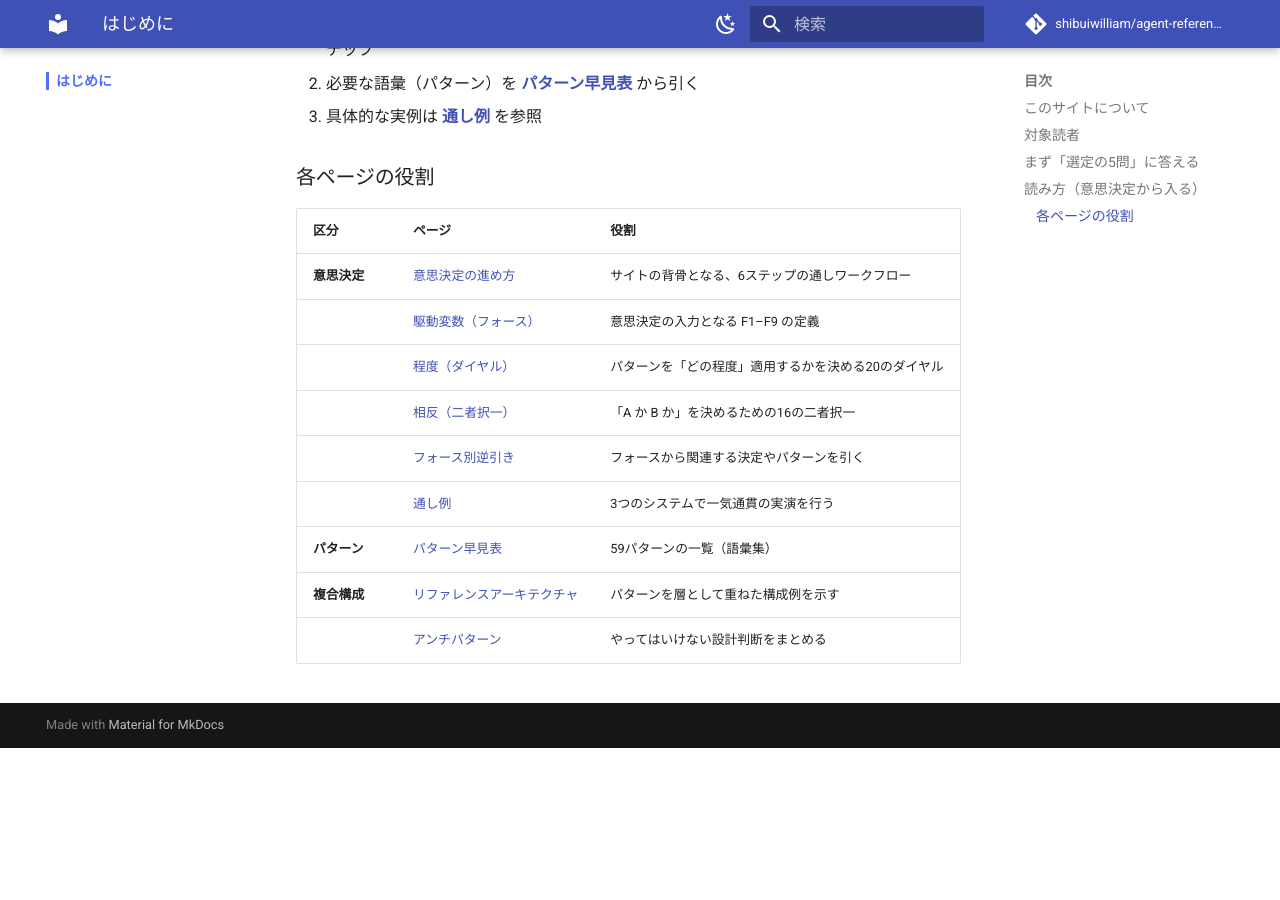
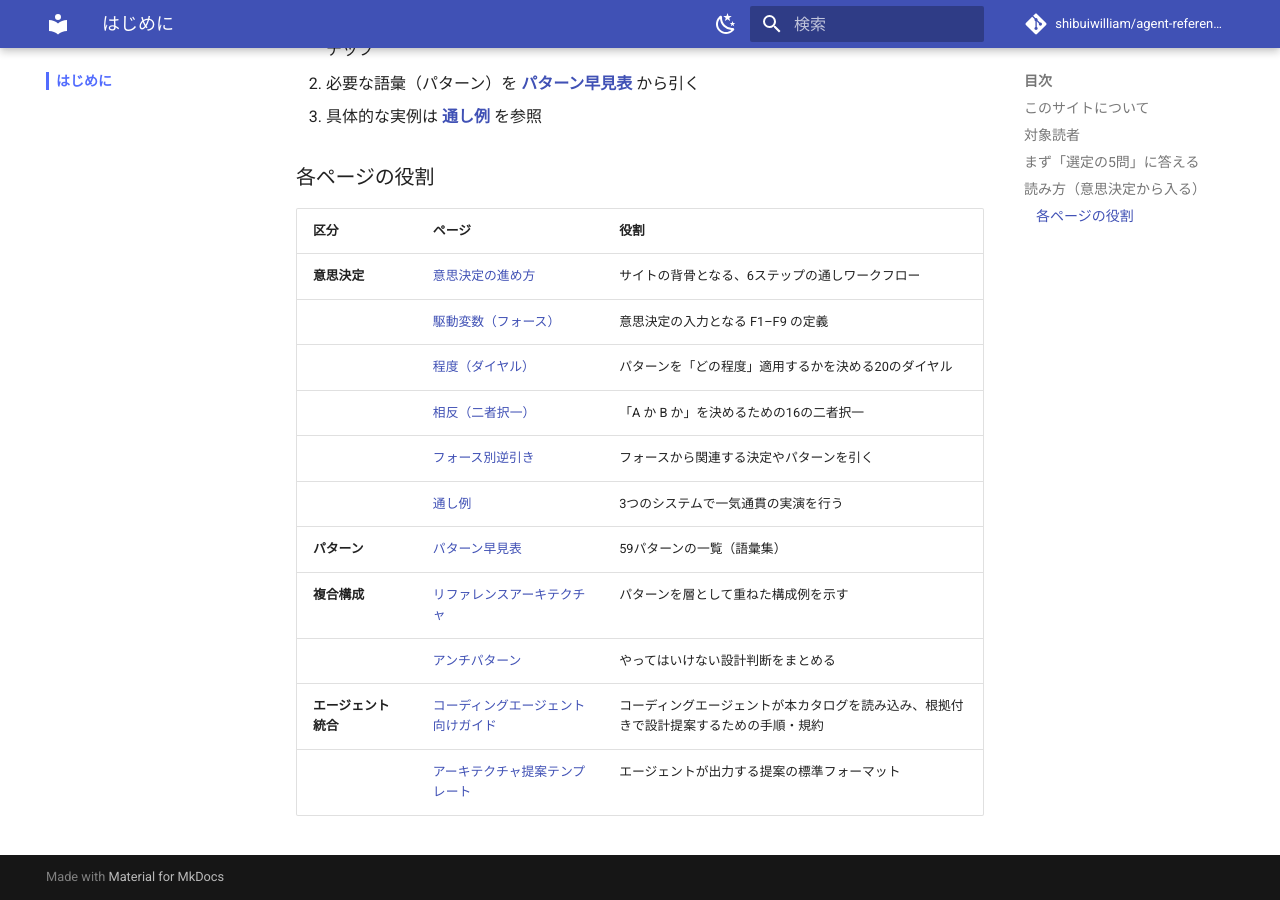
Before and after one commit to shibuiwilliam/agent-reference-architectures, an MkDocs documentation site: the page built from docs/index.md, in a window 1280 px wide and 900 px high, scrolled down 1241 px. Built offline with MkDocs 1.6.1 and Material for MkDocs 9.7.7, drawn with Linux system fonts in a browser that asks for light colours; comment, search, counter and statistics services are not loaded; before the commit the page ends 1989 px from its top, so only the background shows below that.

Commit message:
docs(index): add agent integration links to top page
Co-Authored-By: Claude Opus 4.6 (1M context) <noreply@anthropic.com>

```diff
--- a/docs/index.md
+++ b/docs/index.md
@@ -48,3 +48,5 @@ AIエージェントを本番環境で運用するアーキテクトやエンジ
 | **パターン** | [パターン早見表](pattern-index.md) | 59パターンの一覧（語彙集） |
 | **複合構成** | [リファレンスアーキテクチャ](reference-architectures/index.md) | パターンを層として重ねた構成例を示す |
 | | [アンチパターン](anti-patterns/index.md) | やってはいけない設計判断をまとめる |
+| **エージェント統合** | [コーディングエージェント向けガイド](agent-guide.md) | コーディングエージェントが本カタログを読み込み、根拠付きで設計提案するための手順・規約 |
+| | [アーキテクチャ提案テンプレート](agent-proposal-template.md) | エージェントが出力する提案の標準フォーマット |
```
